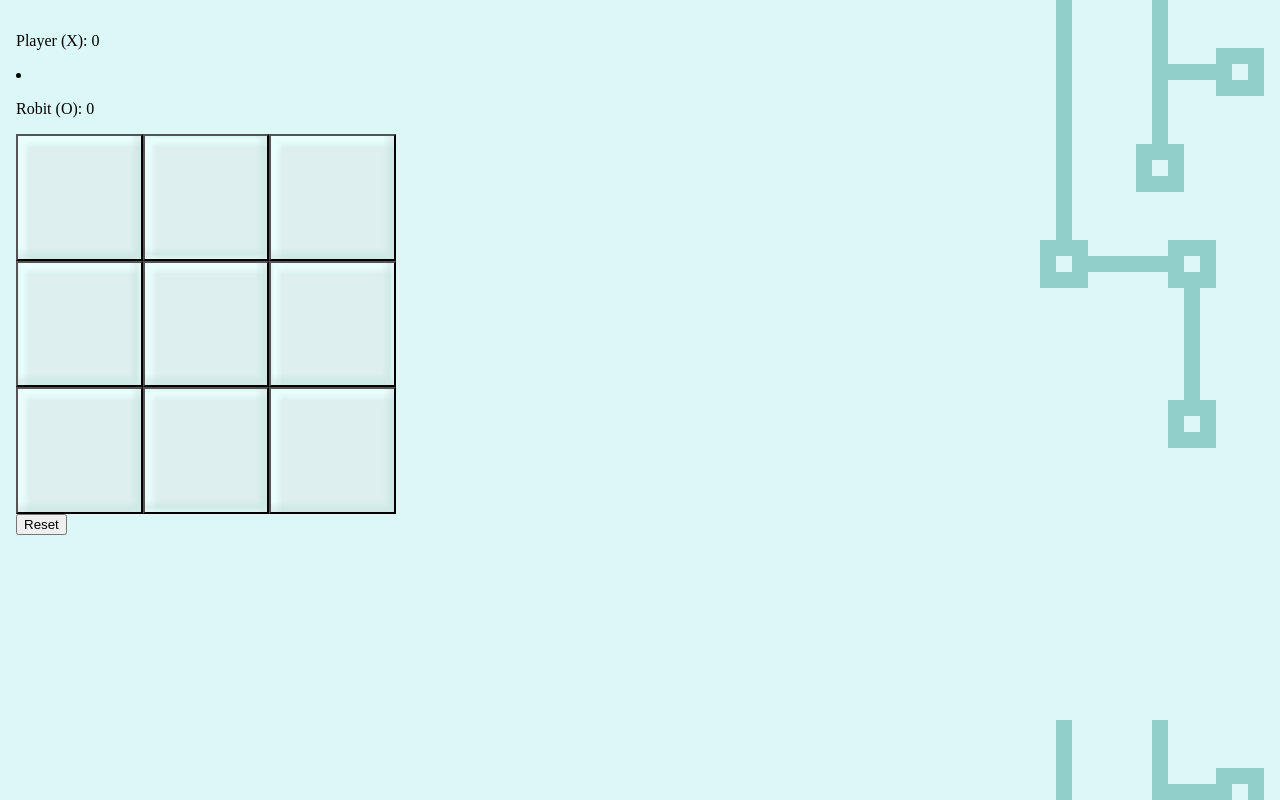
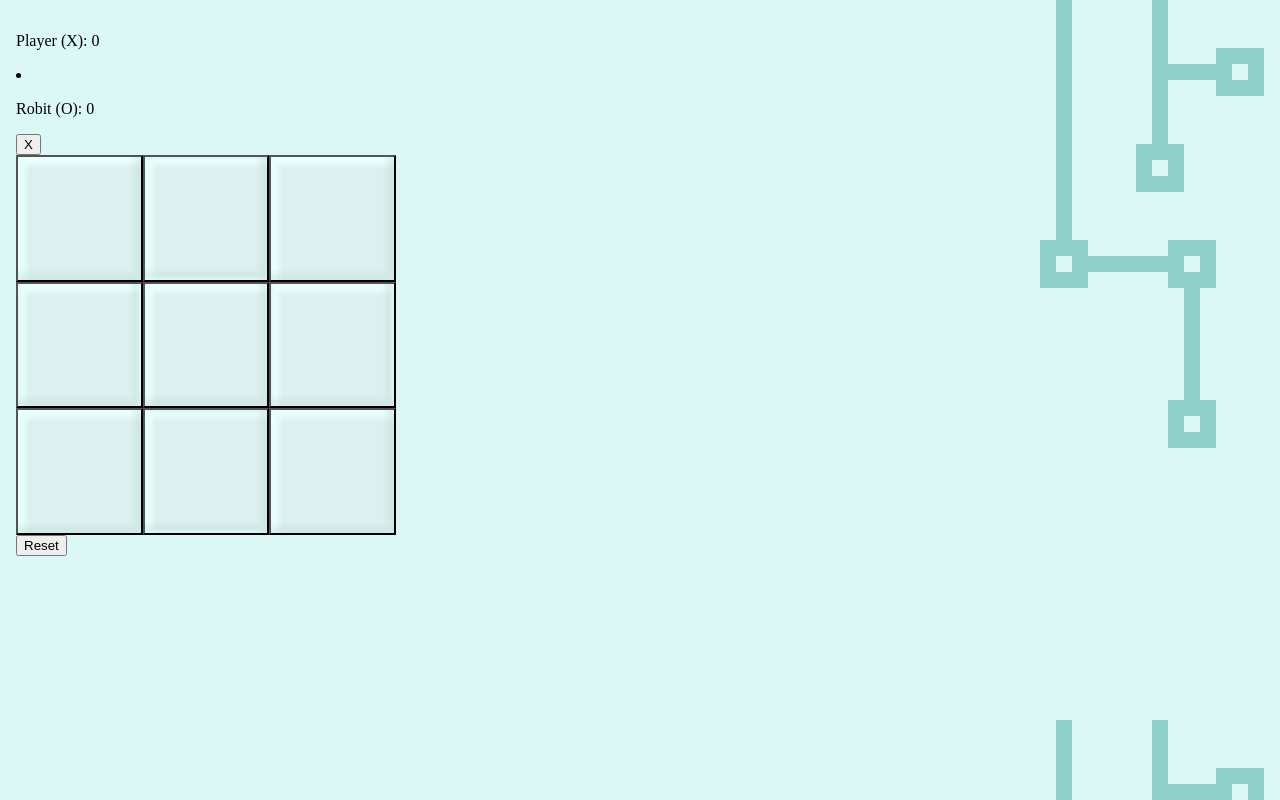
Before and after one commit to badideainc/internship-code-test, a website: page index.html in a window 1280 px wide. Drawn offline with Linux system fonts and the light colour scheme.

Commit message:
Add change playerMarker button

```diff
--- a/index.html
+++ b/index.html
@@ -15,6 +15,7 @@
 		</section>
 		<section id="game">
 			<div id="status"></div>
+				<button id="playerMarker">X</button>
 			<div id="board">
 				<button class="cell"></button>
 				<button class="cell"></button>
```
